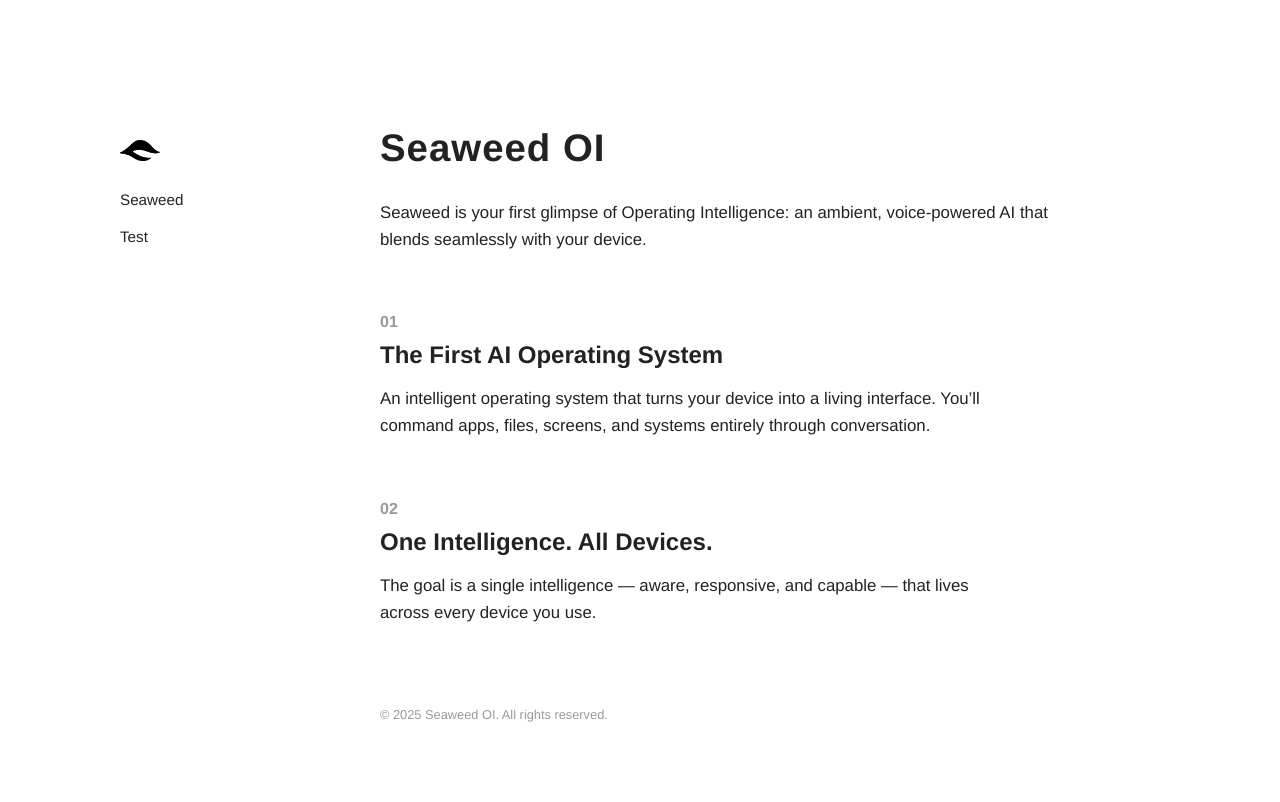
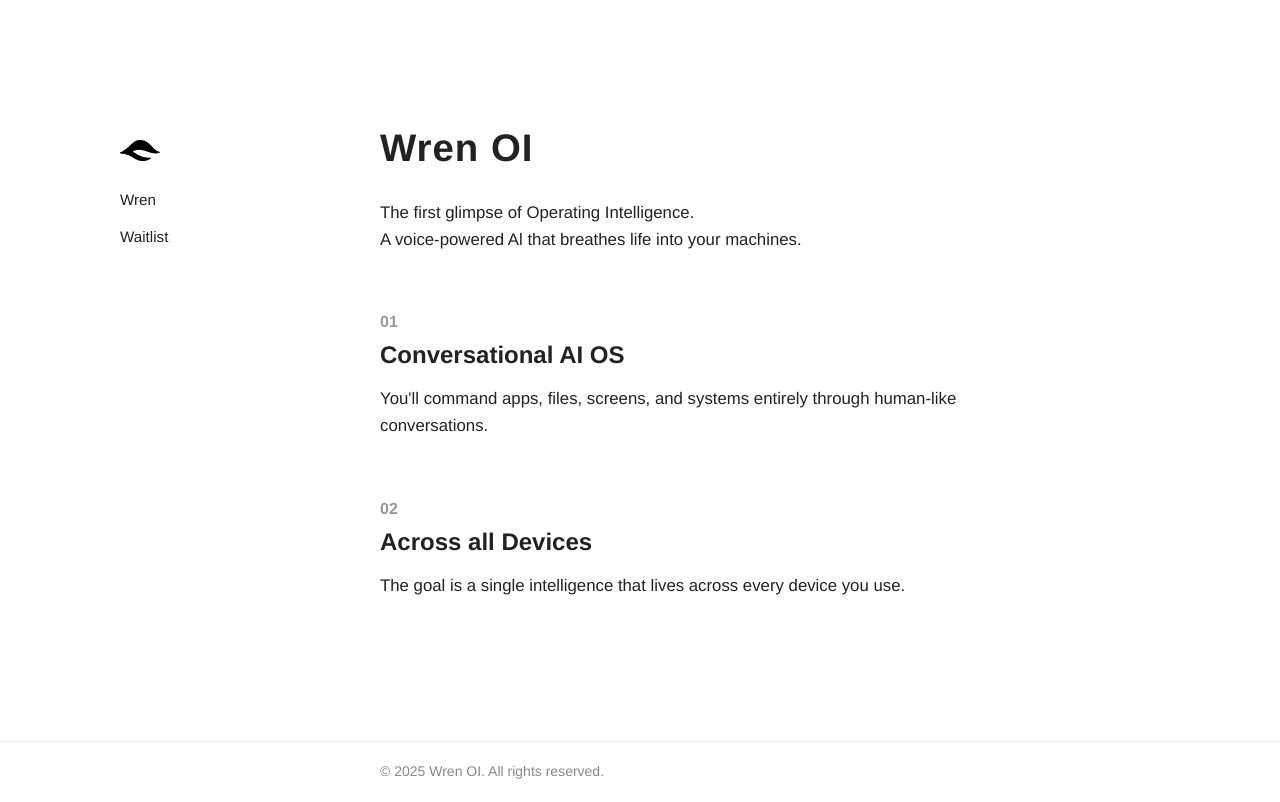
Before and after one commit to ellparithi/Wren, a Flask app: page / in a window 1280 px wide. After the commit the page ends 779 px from the top, so only its background shows below. Run offline with Flask 3, Linux system fonts and the light colour scheme.

Commit message:
Pre mobile

```diff
--- a/static/style.css
+++ b/static/style.css
@@ -115,7 +135,23 @@ form button:hover {
 }
 
 footer {
-  margin-top: 80px;
+  position: fixed;
+  bottom: 0;
+  left: 0;
+  width: 100%;
+  background-color: #fff;
+  border-top: 1px solid #eee;
+  padding: 16px 0;
   font-size: 0.8em;
   color: #999;
+  z-index: 10;
 }
+
+footer .footer-inner {
+  max-width: 960px;
+  margin: 0 auto;
+  padding: 5px 380px;
+  font-size: 14px;
+  color: #888;
+  text-align: left;
+}
--- a/templates/home.html
+++ b/templates/home.html
@@ -2,42 +2,45 @@
 <html lang="en">
 <head>
   <meta charset="UTF-8" />
-  <title>Seaweed OI - Home</title>
+  <title>Wren OI - Home</title>
   <link rel="stylesheet" href="{{ url_for('static', filename='style.css') }}" />
 </head>
 <body>
   <div class="sidebar">
     <img src="{{ url_for('static', filename='seaweed_logo.png') }}" alt="Seaweed Logo" class="logo">
     <nav>
-      <a href="{{ url_for('home') }}">Seaweed</a>
-      <a href="{{ url_for('waitlist') }}">Test</a>
+      <a href="{{ url_for('home') }}">Wren</a>
+      <a href="{{ url_for('waitlist') }}">Waitlist</a>
     </nav>
   </div>
 
   <div class="main-content">
-    <h1>Seaweed OI</h1>
+    <h1>Wren OI</h1>
     <p class="intro">
-      Seaweed is your first glimpse of Operating Intelligence: an ambient, voice-powered AI that blends seamlessly with your device.
+      The first glimpse of Operating Intelligence. <br>
+      A voice-powered Al that breathes life into your machines.
     </p>
 
     <div class="section">
       <h2>01</h2>
-      <h3>The First AI Operating System</h3>
+      <h3>Conversational AI OS</h3>
       <p>
-        An intelligent operating system that turns your device into a living interface. You’ll command apps, files, screens, and systems entirely through conversation.
+        You'll command apps, files, screens, and systems entirely through human-like conversations.
       </p>
     </div>
 
     <div class="section">
       <h2>02</h2>
-      <h3>One Intelligence. All Devices.</h3>
+      <h3>Across all Devices</h3>
       <p>
-       The goal is a single intelligence — aware, responsive, and capable — that lives across every device you use.
+       The goal is a single intelligence that lives across every device you use.
       </p>
     </div>
 
     <footer>
-      © 2025 Seaweed OI. All rights reserved.
+      <div class="footer-inner">
+      © 2025 Wren OI. All rights reserved.
+      </div>
     </footer>
   </div>
 </body>
```
Also changed, not shown: other parts of static/style.css (+26 -6 lines), templates/waitlist.html (+9 -7 lines).
